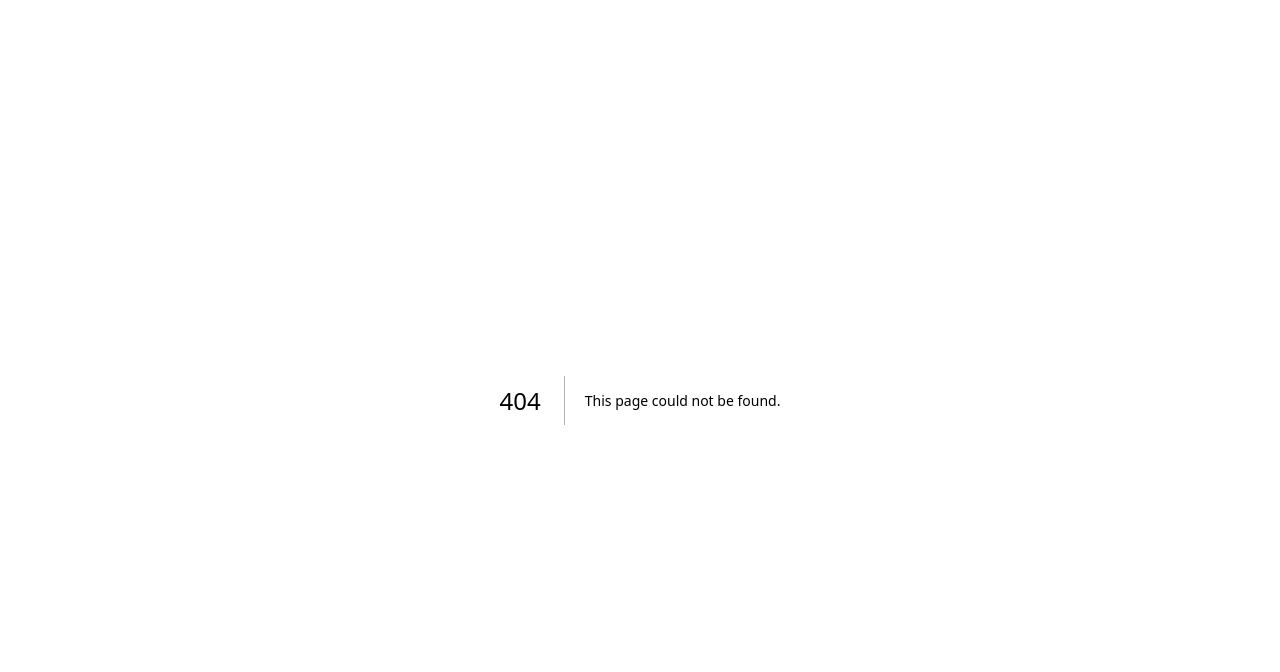
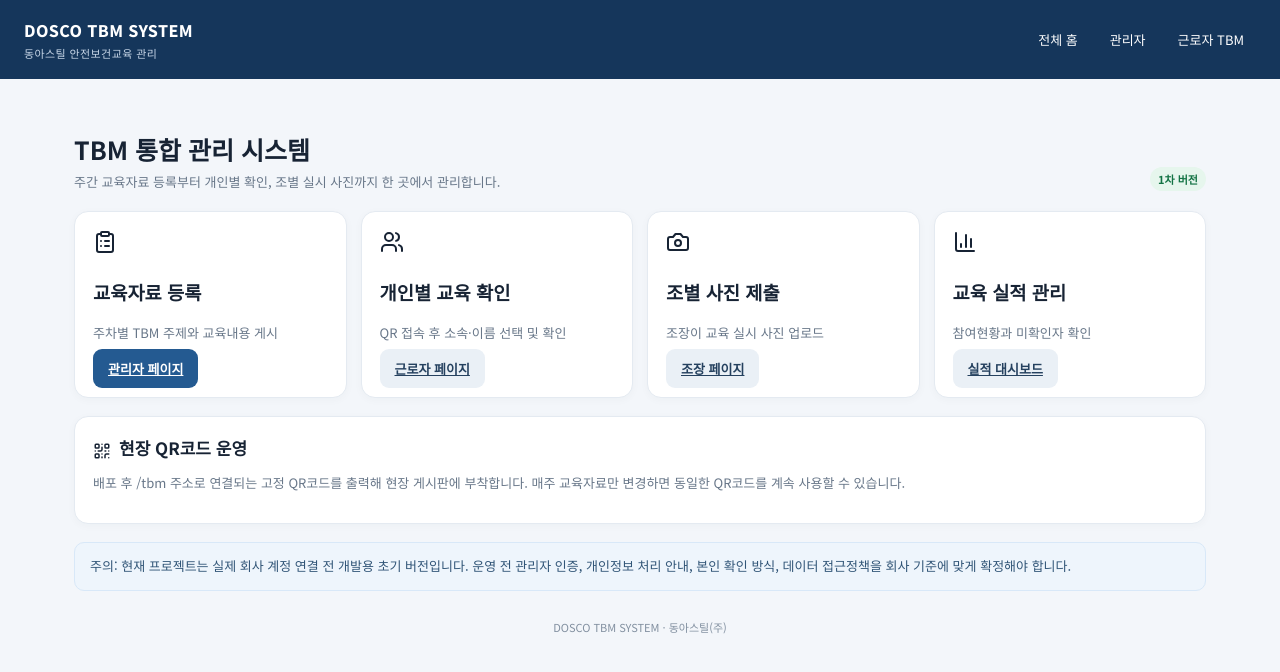
Before and after one commit to seongchangbaik-ship-it/DOSCO_TBM_SYSTEM, a Next.js app: page /tbm-main in a window 1280 px wide. Before the commit this address had no page. Shown: the top 672 px of the page. Built offline with nearby package versions, Linux system fonts and the light colour scheme.

Commit message:
메인 화면 분리 및 안전작업허가서 메뉴 추가

```diff
--- /dev/null
+++ b/app/tbm-main/page.tsx
@@ -0,0 +1,78 @@
+import Link from "next/link";
+import { ClipboardList, Users, Camera, BarChart3, QrCode } from "lucide-react";
+
+export default function TbmMain() {
+  return (
+    <>
+      <header className="topbar">
+        <div className="brand">
+          DOSCO TBM SYSTEM
+          <small>동아스틸 안전보건교육 관리</small>
+        </div>
+        <nav className="nav">
+          <Link href="/">전체 홈</Link>
+          <Link href="/admin">관리자</Link>
+          <Link href="/tbm">근로자 TBM</Link>
+        </nav>
+      </header>
+      <main className="shell">
+        <div className="pagehead">
+          <div>
+            <h1>TBM 통합 관리 시스템</h1>
+            <div className="muted">
+              주간 교육자료 등록부터 개인별 확인, 조별 실시 사진까지 한 곳에서 관리합니다.
+            </div>
+          </div>
+          <span className="pill ok">1차 버전</span>
+        </div>
+        <div className="grid">
+          <div className="card">
+            <ClipboardList />
+            <h3>교육자료 등록</h3>
+            <p className="muted">주차별 TBM 주제와 교육내용 게시</p>
+            <Link className="btn" href="/admin">
+              관리자 페이지
+            </Link>
+          </div>
+          <div className="card">
+            <Users />
+            <h3>개인별 교육 확인</h3>
+            <p className="muted">QR 접속 후 소속·이름 선택 및 확인</p>
+            <Link className="btn secondary" href="/tbm">
+              근로자 페이지
+            </Link>
+          </div>
+          <div className="card">
+            <Camera />
+            <h3>조별 사진 제출</h3>
+            <p className="muted">조장이 교육 실시 사진 업로드</p>
+            <Link className="btn secondary" href="/leader">
+              조장 페이지
+            </Link>
+          </div>
+          <div className="card">
+            <BarChart3 />
+            <h3>교육 실적 관리</h3>
+            <p className="muted">참여현황과 미확인자 확인</p>
+            <Link className="btn secondary" href="/admin">
+              실적 대시보드
+            </Link>
+          </div>
+        </div>
+        <div className="section card">
+          <h2>
+            <QrCode size={18} style={{ verticalAlign: "middle", marginRight: 8 }} />
+            현장 QR코드 운영
+          </h2>
+          <p className="muted">
+            배포 후 /tbm 주소로 연결되는 고정 QR코드를 출력해 현장 게시판에 부착합니다. 매주 교육자료만 변경하면 동일한 QR코드를 계속 사용할 수 있습니다.
+          </p>
+        </div>
+        <div className="notice section">
+          주의: 현재 프로젝트는 실제 회사 계정 연결 전 개발용 초기 버전입니다. 운영 전 관리자 인증, 개인정보 처리 안내, 본인 확인 방식, 데이터 접근정책을 회사 기준에 맞게 확정해야 합니다.
+        </div>
+        <div className="footer">DOSCO TBM SYSTEM · 동아스틸(주)</div>
+      </main>
+    </>
+  );
+}
```
Also changed, not shown: app/page.tsx (+58 -2 lines), app/ptw/page.tsx (added, +38 -0 lines).
